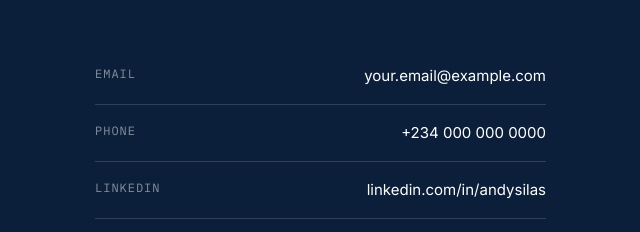
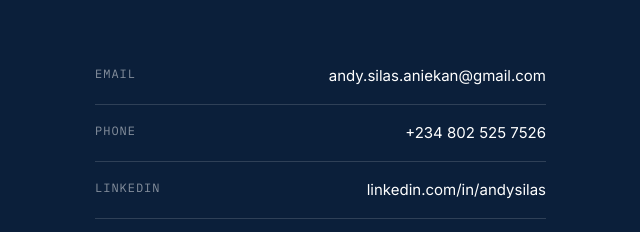
Before and after one commit to Handyofmen/andysilas.github.io, a plain HTML site: page index.html in a window 1280 px wide. Shown: the part 4683-4915 px from the top of the page, 622-1262 px from the left. Drawn offline with Linux system fonts and the light colour scheme.

Commit message:
Update index.html

```diff
--- a/index.html
+++ b/index.html
@@ -453,8 +453,8 @@
         </div>
       </div>
       <ul class="clist">
-        <li><a href="mailto:your.email@example.com"><span class="label">Email</span> your.email@example.com</a></li>
-        <li><a href="tel:+2340000000000"><span class="label">Phone</span> +234 000 000 0000</a></li>
+        <li><a href="mailto:your.email@example.com"><span class="label">Email</span> andy.silas.aniekan@gmail.com</a></li>
+        <li><a href="tel:+2340000000000"><span class="label">Phone</span> +234 802 525 7526</a></li>
         <li><a href="https://linkedin.com/in/andysilas" target="_blank" rel="noopener"><span class="label">LinkedIn</span> linkedin.com/in/andysilas</a></li>
         <li><a href="#" target="_blank" rel="noopener"><span class="label">Handyofmen</span> Side business ↗</a></li>
       </ul>
```
